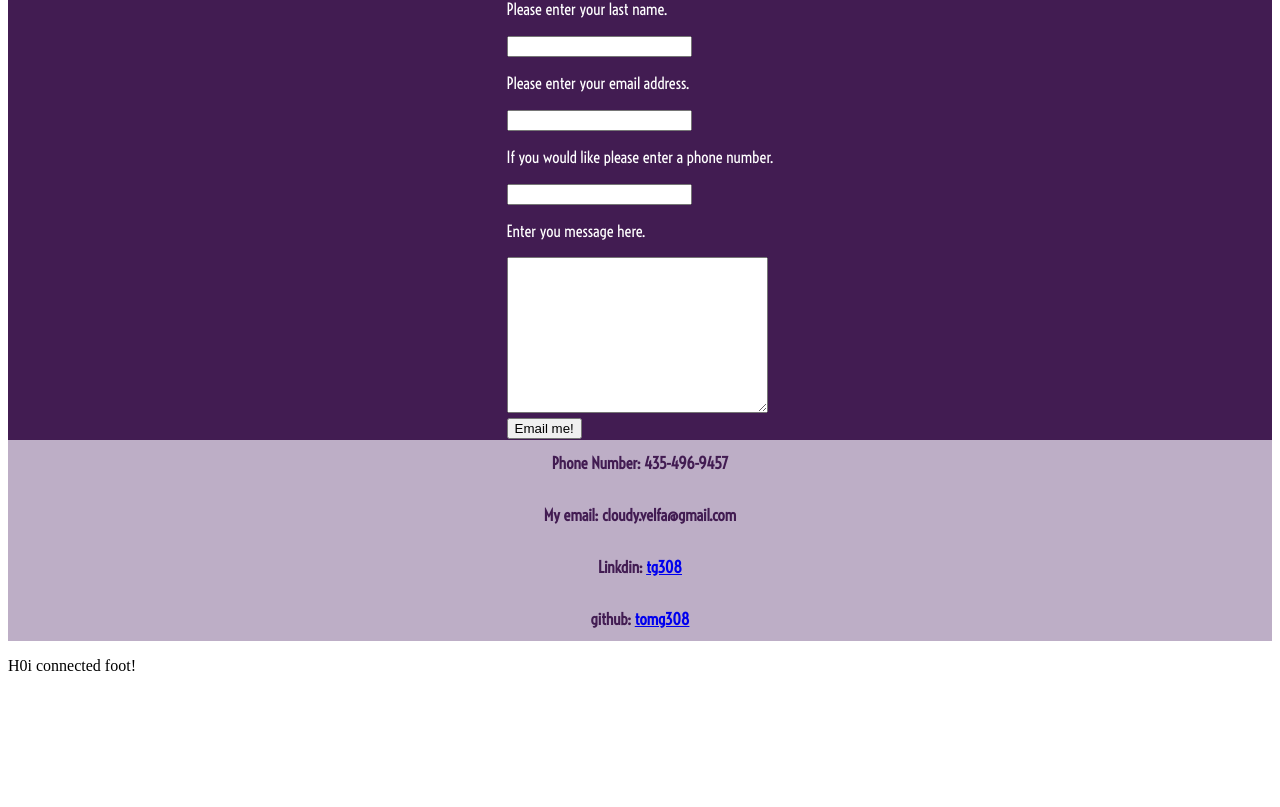
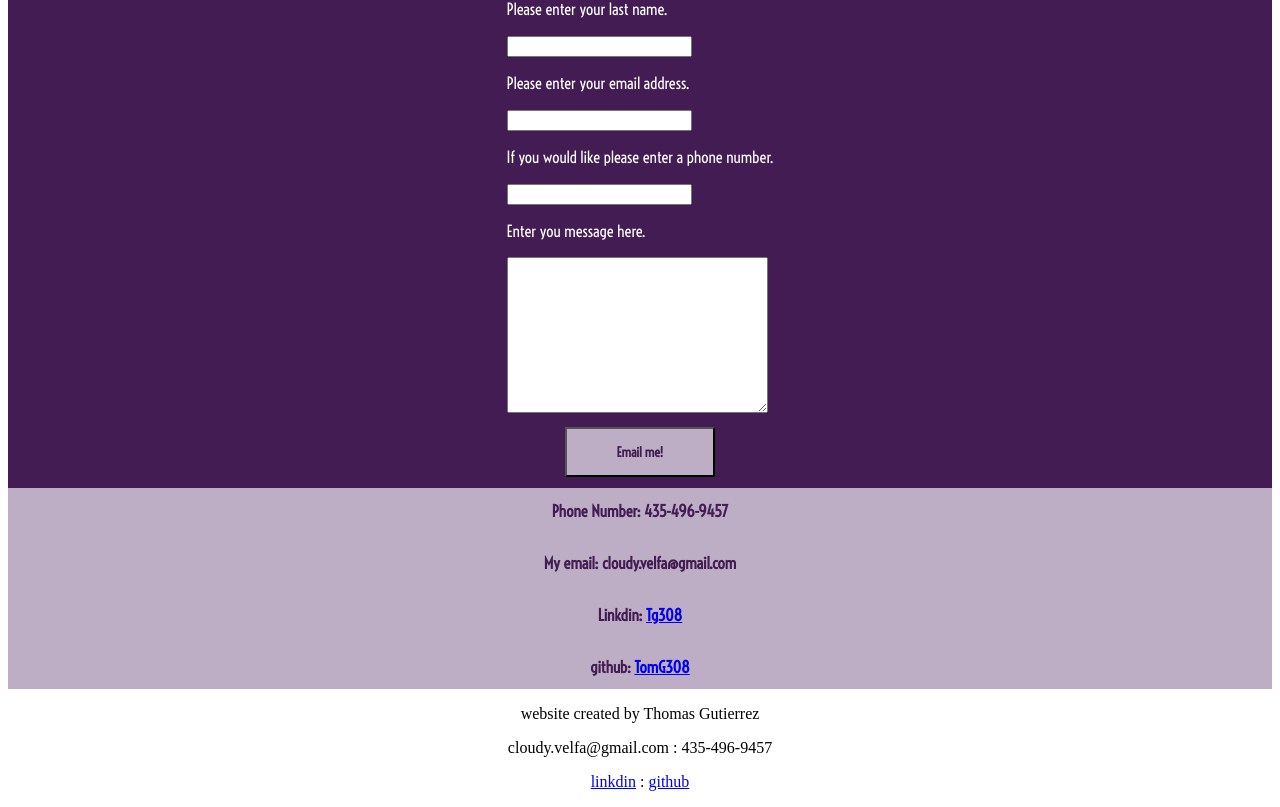
Before and after one commit to TomG308/portfolio, a React (Create React App) app in the folder client/: page /ContactMe in a window 1280 px wide. Shown: the part 543-1350 px from the top of the page. Before the commit the page ends 1234 px from the top, so only its background shows below. Built offline with nearby package versions, Linux system fonts and the light colour scheme.

Commit message:
finishing styles and contact me page

```diff
--- a/client/src/components/ContactInfo.js
+++ b/client/src/components/ContactInfo.js
@@ -5,8 +5,8 @@ const ContactInfo = () => {
     <div className='contactInfo'>
       <p>Phone Number: 435-496-9457</p>
       <p>My email: cloudy.velfa@gmail.com</p>
-      <p>Linkdin: <a href="www.linkedin.com/in/tg308">tg308</a></p>
-      <p>github: <a href="www.github.com/tomg308">tomg308</a></p>
+      <p>Linkdin: <a href="www.linkedin.com/in/tg308">Tg308</a></p>
+      <p>github: <a href="www.github.com/tomg308">TomG308</a></p>
     </div>
   )
 }
--- a/client/src/components/Foot.js
+++ b/client/src/components/Foot.js
@@ -2,8 +2,10 @@ import React from 'react'
 
 export default () => {
   return (
-    <div>
-      <p>H0i connected foot!</p>
+    <div className='foot'>
+      <p>website created by Thomas Gutierrez</p>
+      <p>cloudy.velfa@gmail.com : 435-496-9457</p>
+      <p><a href="www.linkedin.com/in/tg308">linkdin</a> : <a href="www.github.com/tomg308">github</a></p>
     </div>
   )
 }
--- a/client/src/style.css
+++ b/client/src/style.css
@@ -59,6 +59,22 @@ font-family: 'Voltaire', sans-serif;
 
 /* contact info */
 
+.contactform button {
+    background-color: rgb(189, 174, 198);
+    color: rgb(66, 28, 82);
+    padding: 15px 50px;
+    margin: 10px;
+    font-family: 'Voltaire', sans-serif;
+    font-weight: bold;
+}
+
+.contactform {
+    display: flex;
+    flex-direction: column;
+    justify-content: center;
+    align-items: center;
+}
+
 .contactInfo {
     height: 200px;
     color: rgb(66, 28, 82);
@@ -68,6 +84,12 @@ font-family: 'Voltaire', sans-serif;
     flex-direction: column;
     justify-content: center;
     align-items: center;
+}
+
+/* footer */
+
+.foot {
+    text-align: center;
 }
 
 /* image styles */
```
